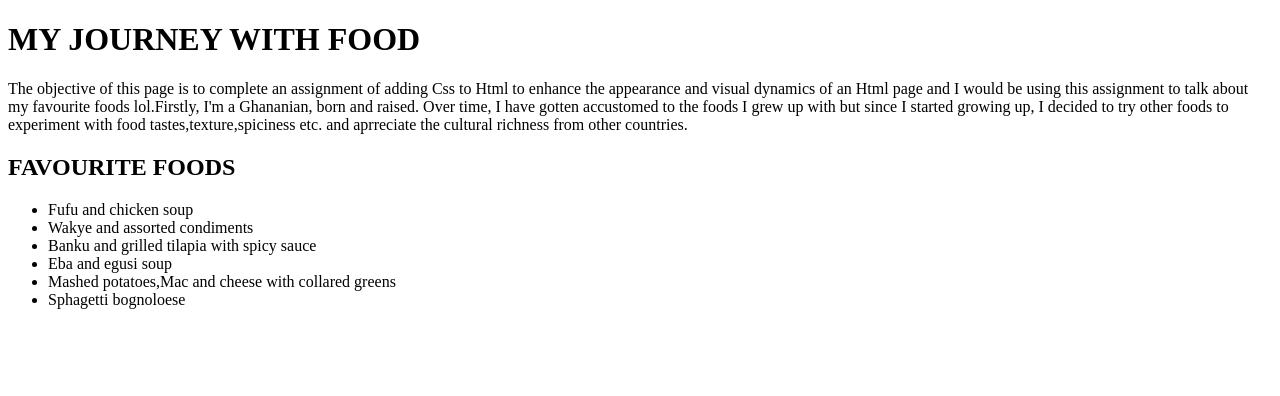
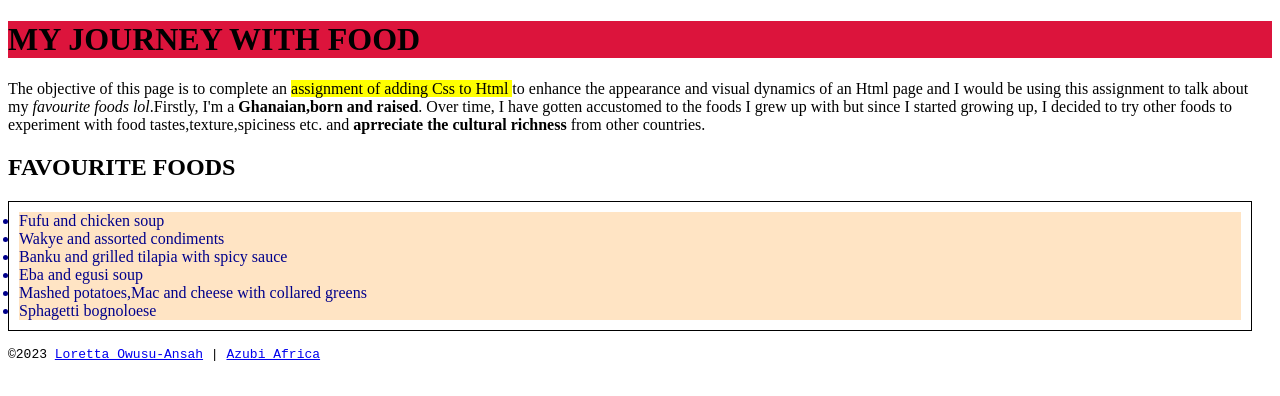
Before and after one commit to loretta1704/AZ-Frontend-HTMLCSS-Cohort-4, a plain HTML site: page css/css.html in a window 1280 px wide. Drawn offline with Linux system fonts and the light colour scheme.

Commit message:
Modified the css.html file,created a css file and attached it to css.html

```diff
--- a/css/css.html
+++ b/css/css.html
@@ -8,33 +8,38 @@
         <meta name="desription" content="This page contains assignment of adding Css to HTML file">
         <link rel="icon" href="/Images/html5.png" type="images/png">
         <title>Css assignment</title>
-        <style>
+         <style>
             .body{
                 font-family: Arial, Helvetica, sans-serif;
             }
-            .h1{
+            .Food{
                 background-color: cornflowerblue;
             }
-            .p{
+            .Objective{
                 font-size: 16px;
             }
-            .ul{
+            .Dishes{
                 margin-right: 20px;
             }
         </style>
-        <link rel="stylesheet" href="styles.css">
+
+        <link rel="stylesheet"  href="styles.css">
         </head>
 
    <body>
-       <h1 class="My journey with food">MY JOURNEY WITH FOOD </h1>
-       <p class="Objective">The objective of this page is to complete an  assignment of adding Css to Html to enhance the appearance and visual dynamics of an Html page and I would be using this assignment to talk about my favourite foods lol.Firstly, I'm a Ghananian, born and raised. Over time, I have gotten accustomed to the foods I grew up with but since I started growing up, I decided to try other foods to  experiment with food tastes,texture,spiciness etc. and aprreciate the cultural richness from other countries.</p>
-       <h2 class="Favourite foods">FAVOURITE FOODS</h2>
-       <ul class="Lists of my favourite local and continental dishes">
-           <li>Fufu and chicken soup</li>
-           <li>Wakye and assorted condiments</li>
-           <li>Banku and grilled tilapia with spicy sauce</li>
-           <li>Eba and egusi soup</li>
-           <li>Mashed potatoes,Mac and cheese  with collared greens</li>
-           <li>Sphagetti bognoloese</li>
+       <h1 class="Food">MY JOURNEY WITH FOOD </h1>
+       <p class="Objective">The objective of this page is to complete an <mark>assignment of adding Css to Html </mark> to enhance the appearance and visual dynamics of an Html page and I would be using this assignment to talk about my <i>favourite foods lol</i>.Firstly, I'm a <strong> Ghanaian,born and raised</strong>. Over time, I have gotten accustomed to the foods I grew up with but since I started growing up, I decided to try other foods to  experiment with food tastes,texture,spiciness etc. and <b>aprreciate the cultural richness </b>from other countries.</p>
+       <h2 class="Favourites">FAVOURITE FOODS</h2>
+       <ul class="Dishes">
+           <li class="list">Fufu and chicken soup</li>
+           <li class="list">Wakye and assorted condiments</li>
+           <li class="list">Banku and grilled tilapia with spicy sauce</li>
+           <li class="list">Eba and egusi soup</li>
+           <li class="list">Mashed potatoes,Mac and cheese  with collared greens</li>
+           <li class="list">Sphagetti bognoloese</li>
         </ul>
    </body>
+   <footer>
+    <pre>&copy;2023 <a href="https://github.com/loretta1704" target="_blank">Loretta Owusu-Ansah</a> | <a href="https://www.azubiafrica.org" target="_blank">Azubi Africa</a></pre>
+ </footer>
+ </html>
--- /dev/null
+++ b/css/styles.css
@@ -0,0 +1,16 @@
+.Food{
+    background-color: crimson;
+}
+.Dishes{
+    border: 1px solid;
+    padding: 10px;
+    }
+    .list{
+    color:darkblue;
+    font-weight: 500;
+    background-color:bisque;
+ }
+ .list:hover{
+     background-color:blueviolet;
+     color:black;
+ }
```
